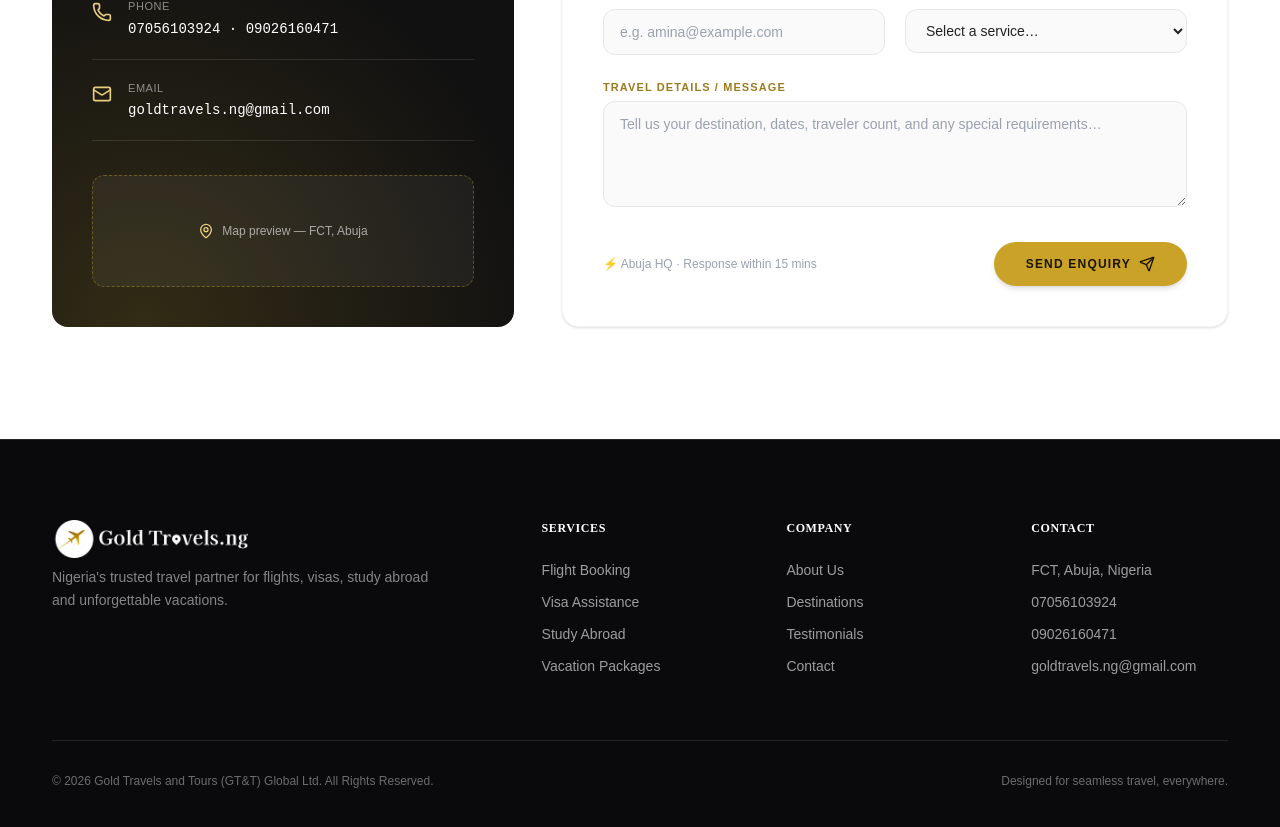
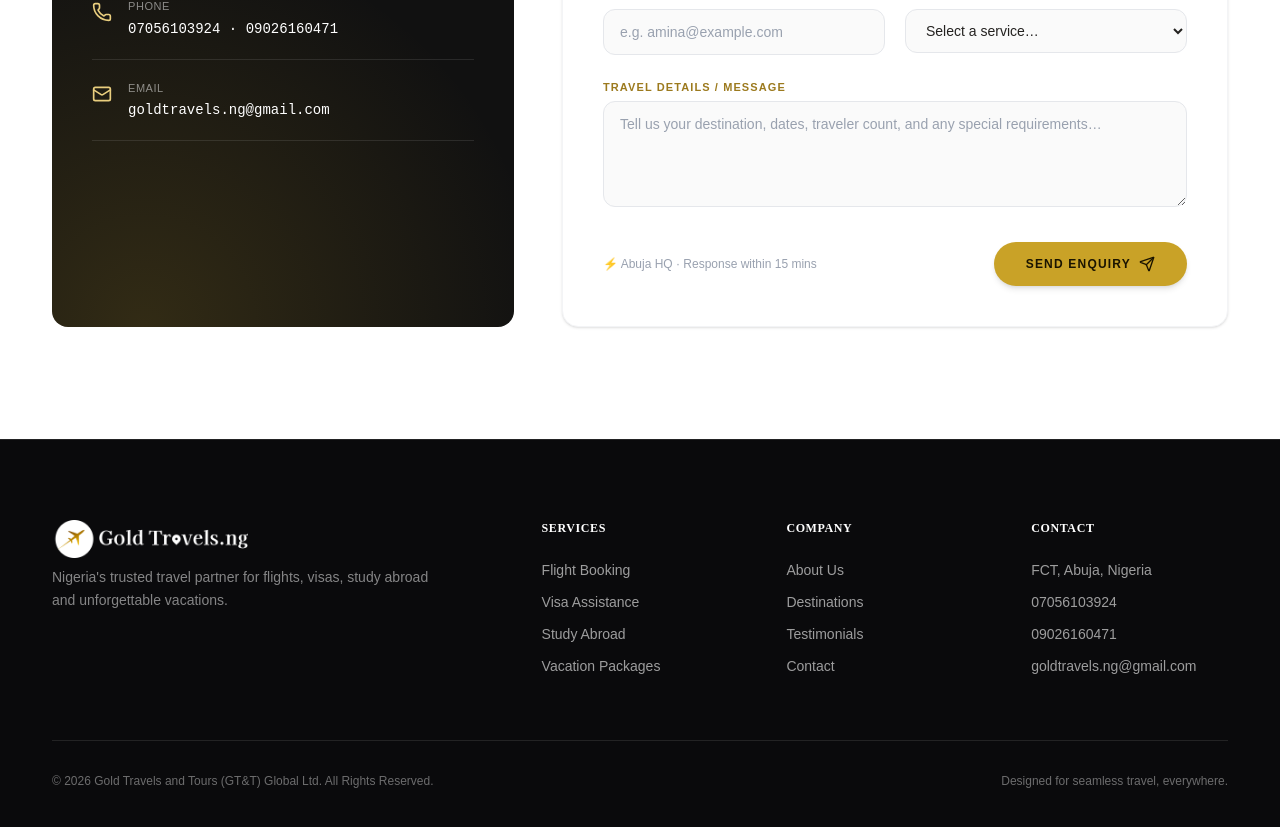
Before and after one commit to echoloft-live/Gold-Travels-GT-T-Global-Ltd-, a React (Vite) app: page / in a window 1280 px wide. Shown: the part 6890-7717 px from the top of the page. Built offline with nearby package versions, Linux system fonts and the light colour scheme.

Commit message:
Update App.tsx: Comment out map preview section for cleaner output and potential future use.

```diff
--- a/src/App.tsx
+++ b/src/App.tsx
@@ -682,12 +682,12 @@ export function App() {
                   </div>
                 </div>
               </div>
-              <div className="relative z-10 mt-8">
+              {/* <div className="relative z-10 mt-8">
                 <div className="h-28 rounded-xl bg-white/5 border border-dashed border-[#C9A227]/40 flex items-center justify-center text-xs text-white/60 gap-2">
                   <MapPin className="w-4 h-4 text-[#E9CE7E]" />
                   <span>Map preview — FCT, Abuja</span>
                 </div>
-              </div>
+              </div> */}
             </div>
             <div className="lg:col-span-7 bg-white border border-gray-100 rounded-2xl p-5 sm:p-10 shadow-sm">
               <ContactForm />
```
